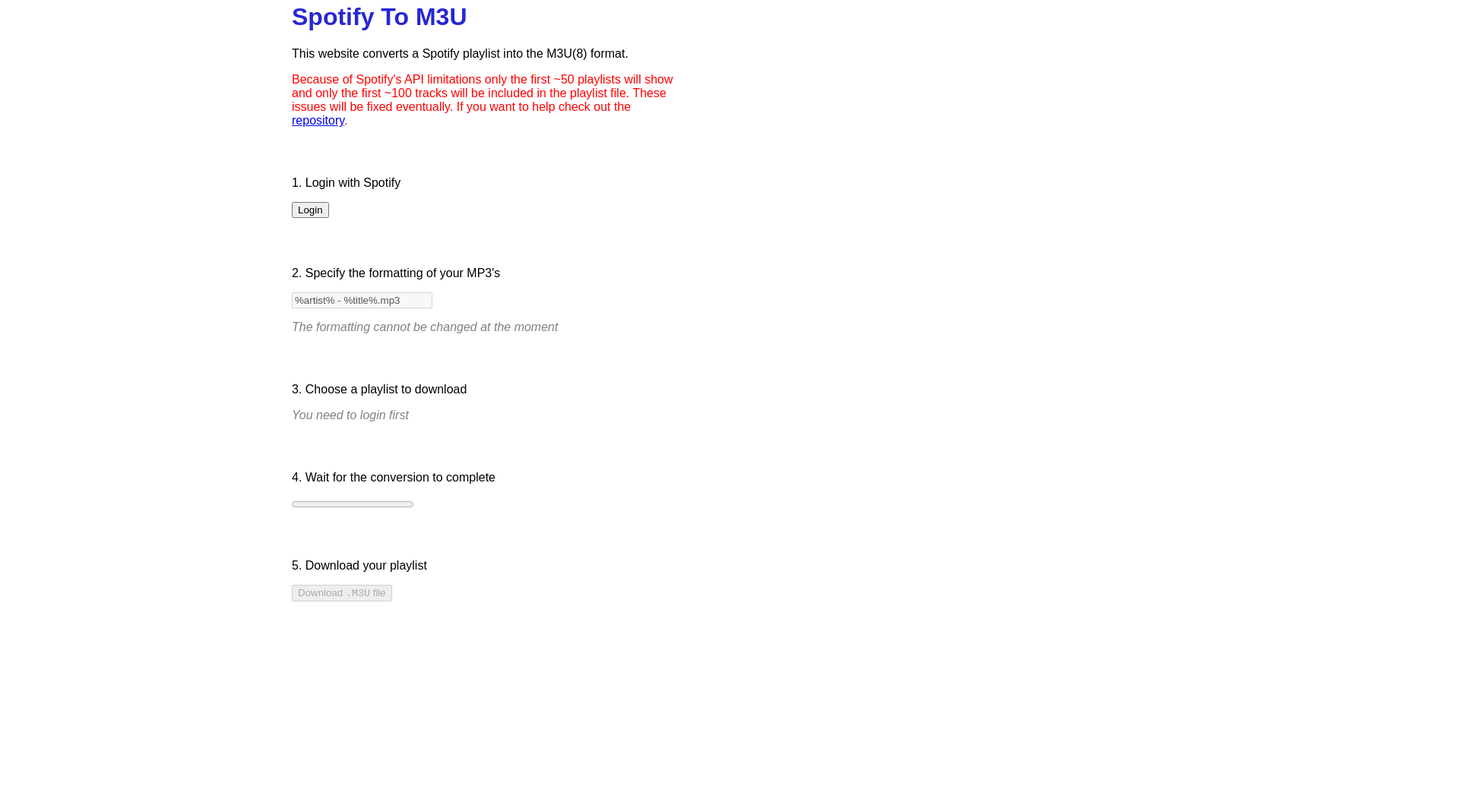
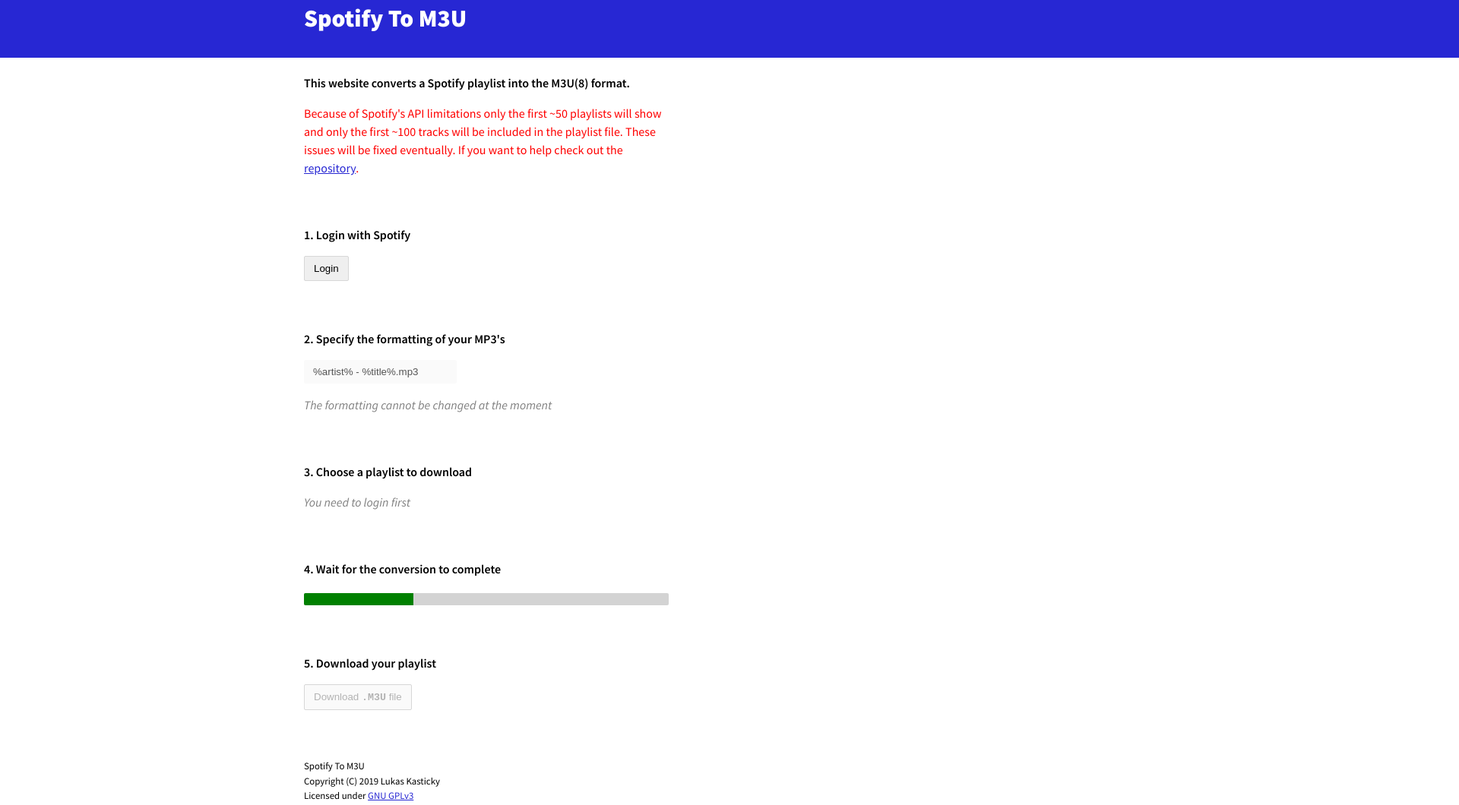
Before and after one commit to ariririos/spot-m3u, a plain HTML site: page public/index.html in a window 1280 px wide. Shown: the part 60-1120 px from the top of the page at 76% size, 1920 px wide, since content can reach past the window. Before the commit the page ends 916 px from the top, so only its background shows below. Drawn offline with Linux system fonts and the light colour scheme.

Commit message:
Some styling

```diff
--- a/public/index.html
+++ b/public/index.html
@@ -5,6 +5,7 @@
     <meta name="viewport" content="width=device-width, initial-scale=1.0">
     <meta http-equiv="X-UA-Compatible" content="ie=edge">
     <title>Spotify To M3U</title>
+    <link rel="stylesheet" href="https://fonts.googleapis.com/css?family=Source+Sans+Pro:400,400i,600,900&display=swap">
     <link rel="stylesheet" href="style.css">
     <script src="app.js" defer></script>
 </head>
@@ -39,7 +40,7 @@
 
     <div class="section">
         <p>4. Wait for the conversion to complete</p>
-        <progress id="progress" value="0" max="0"></progress>
+        <progress id="progress" value="3" max="10"></progress>
     </div>
 
     <div class="section">
@@ -48,7 +49,10 @@
     </div>
 
     <footer class="section">
-
+        <div class="content">
+            <p>Spotify To M3U<br>Copyright (C) 2019  Lukas Kasticky<br>Licensed under <a href="">GNU GPLv3</a>
+            </p>
+        </div>
     </footer>
 </body>
 </html>
--- a/public/style.scss
+++ b/public/style.scss
@@ -14,20 +14,74 @@
     margin: 0 auto;
     max-width: 512px;
 
-    font-family: sans-serif;
+    font-family: "Source Sans Pro", sans-serif;
+
+    overflow-x: hidden;
 }
 
 h1 {
     font-weight: 900;
+}
+
+p {
+    line-height: 1.5;
+}
+
+a {
     color: $primary;
 }
 
+code {
+    font-weight: 600;
+}
+
+button,
+input {
+    padding: 8px 12px;
+    border: none;
+    border-radius: 2px;
+
+    &:not(:disabled) {
+        cursor: pointer;
+    }
+}
+
+button {
+    border: solid 1px lighten(lightgrey, 1.5);
+}
+
+progress {
+    width: 100%;
+
+    appearance: none;
+    color: $primary;
+    background-color: lightgrey;
+    border: none;
+    border-radius: 2px;
+
+    overflow: hidden;
+
+    &::-webkit-progress-bar {
+        background-color: lightgrey;
+    }
+
+    &::-moz-progress-bar,
+    &::-webkit-progress-value {
+        background-color: $primary;
+    }
+}
+
 table {
+    width: 100%;
     border-collapse: collapse;
 
     td {
         padding: 4px 8px;
         border: solid thin black;
+    }
+
+    button {
+        margin: 4px;
     }
 }
 
@@ -40,5 +94,83 @@
  */
 
 .section {
-    margin: 64px 0;
+    margin: 64px 16px;
+
+    & > p:first-of-type {
+        font-weight: 600;
+    }
+
+    #playlists {
+        table {
+
+            thead {
+                font-weight: 600;
+
+                tr {
+                    background-color: lighten(lightgrey, 1.5);
+                }
+            }
+
+            tr {
+                // button {
+                //     opacity: 0;
+                //     transition: opacity .1s ease;
+                // }
+
+                // &:hover button {
+                //     opacity: 1;
+                // }
+
+                &:nth-of-type(2n) {
+                    background-color: lighten(lightgrey, 1.5);
+                }
+            }
+
+            td {
+                border: none;
+
+                &:nth-of-type(2) {
+                    text-align: right;
+                }
+            }
+        }
+    }
 }
+
+/*
+ * header
+ */
+
+header {
+    h1 {
+        position: relative;
+
+        padding-bottom: 32px;
+
+        color: white;
+        background-color: $primary;
+
+        &::before {
+            content: "";
+
+            position: absolute;
+            bottom: 0;
+            left: -450%;
+
+            width: 1000%;
+            height: 1000%;
+
+            background-color: $primary;
+
+            z-index: -1;
+        }
+    }
+}
+
+/*
+ * footer
+ */
+
+footer {
+    font-size: .8rem;
+}
```
Also changed, not shown: public/images/copy_link.png (deleted), public/images/make_public.png (deleted), public/style.css, 2 other files.
